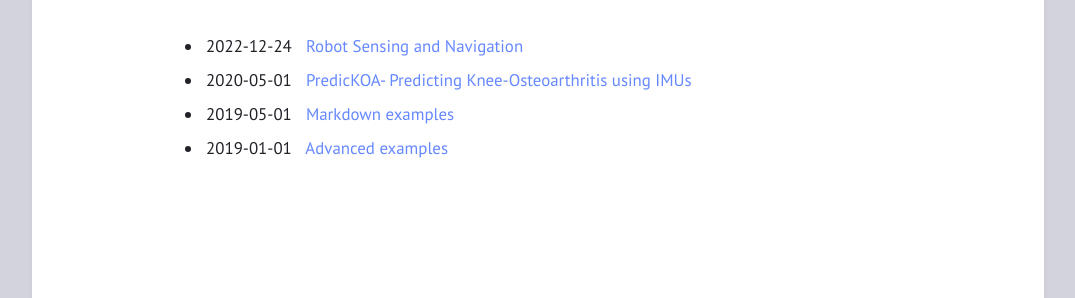
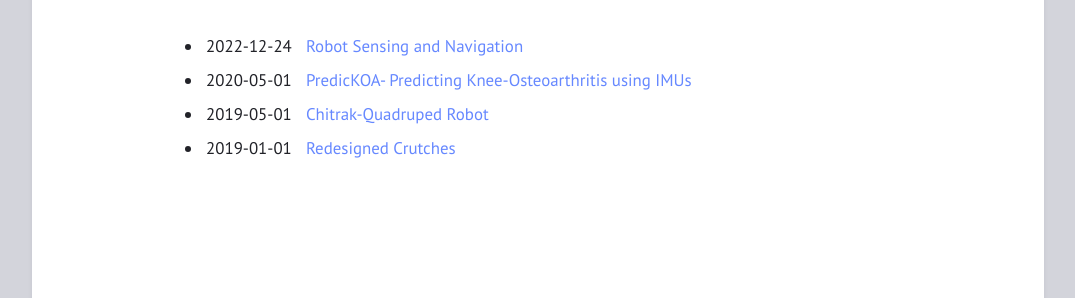
Before and after one commit to gupta-divy/gupta-divy.github.io, a Jekyll site: the page built from archive.html, in a window 1280 px wide. Shown: the part 153-451 px from the top of the page, without its empty margins (102-1177 px from the left). Built offline with Jekyll 4.4.1, drawn with Linux system fonts in a browser that asks for light colours.

Commit message:
Updated projects

```diff
--- a/_posts/2019-01-01-Redesigned Crutches.md
+++ b/_posts/2019-01-01-Redesigned Crutches.md
@@ -1,5 +1,5 @@
 ---
-title:  "Advanced examples"
+title:  "Redesigned Crutches"
 mathjax: true
 layout: post
 categories: media
--- a/_posts/2019-05-01-Chitrak-Quadruped.md
+++ b/_posts/2019-05-01-Chitrak-Quadruped.md
@@ -1,5 +1,5 @@
 ---
-title:  "Markdown examples"
+title:  "Chitrak-Quadruped Robot"
 layout: post
 ---
 
```
